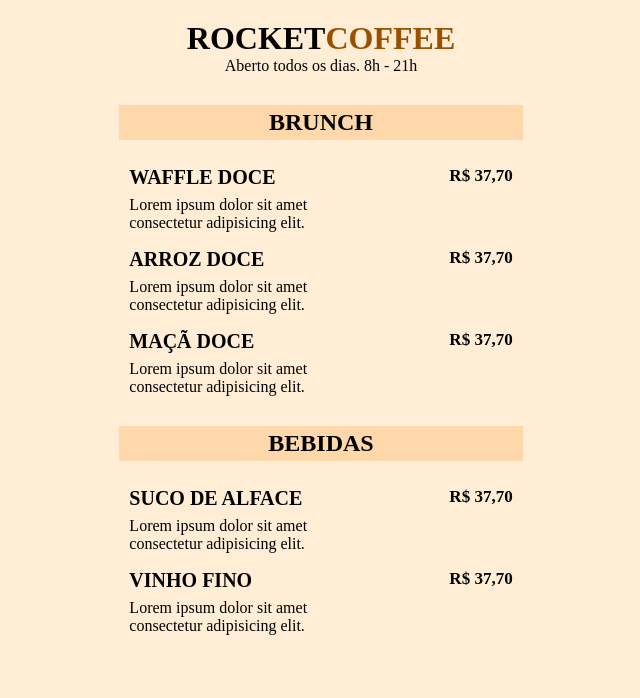
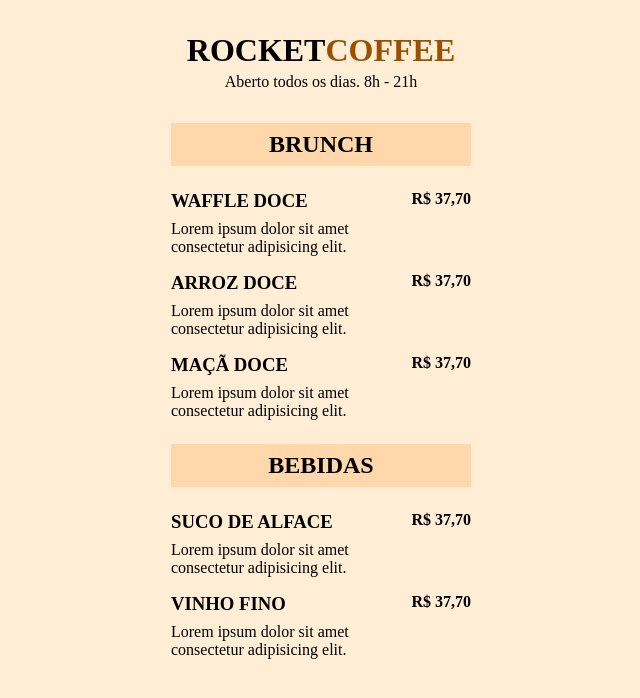
Before and after one commit to AgapeSpagnoll/Maratona-Explorer-3.0-, a plain HTML site: page index.html in a window 1280 px wide. Shown: the whole page, without its empty margins (319-959 px from the left). Drawn offline with Linux system fonts and the light colour scheme.

Commit message:
style atualizado

```diff
--- a/style.css
+++ b/style.css
@@ -1,69 +1,64 @@
 :root {
-    --body-bg-color: #FFEDD5
-        /*   /* #F5DEB3 */
-    ;
+    --body-bg-color: #FFEDD5;
     --title-container: #FED7AA;
 }
 
 * {
     margin: 0;
+    padding: 0;
     box-sizing: border-box;
 }
 
 body {
     background-color: var(--body-bg-color);
-    display: flex;
-    flex-direction: column;
-    align-items: center;
-    justify-content: center;
-    margin: 20px;
-}
-
-h1,
-h2,
-h3 {
-    text-transform: uppercase;
 }
 
 header {
     text-align: center;
-    margin-bottom: 20px;
+    padding: 32px 0;
+
+    margin: 0 auto;
 }
 
-span {
+header,
+section {
+    max-width: 300px;
+    margin: 0 auto;
+}
+
+header h1 {
+    text-transform: uppercase;
+    margin-bottom: 4px;
+}
+
+header h1 span {
     color: #995000;
 }
 
 .brunch {
-    padding: 10px;
+    margin-bottom: 24px;
 }
 
 h2 {
-    background-color: var(--title-container);
+    background-color: #FED7AA;
+    text-transform: uppercase;
+    padding: 8px 16px;
     text-align: center;
-    padding: 4px;
+
+    margin-bottom: 24px;
 }
 
-h3 {
-    padding-bottom: 7px;
-    font-size: 20px;
-}
-
-ul {
-    list-style: none;
-    margin-bottom: 10px;
-    padding: 10px;
-}
-
-li {
+ul li {
     display: flex;
-    margin-top: 16px;
+    justify-content: space-between;
+    margin-bottom: 16px;
 }
 
 .details {
-    width: 40vh;
+    max-width: 240px;
 }
 
-.price{
-    font-size: 17px;
+.details h3 {
+    margin-bottom: 8px;
+    text-transform: uppercase;
 }
```
